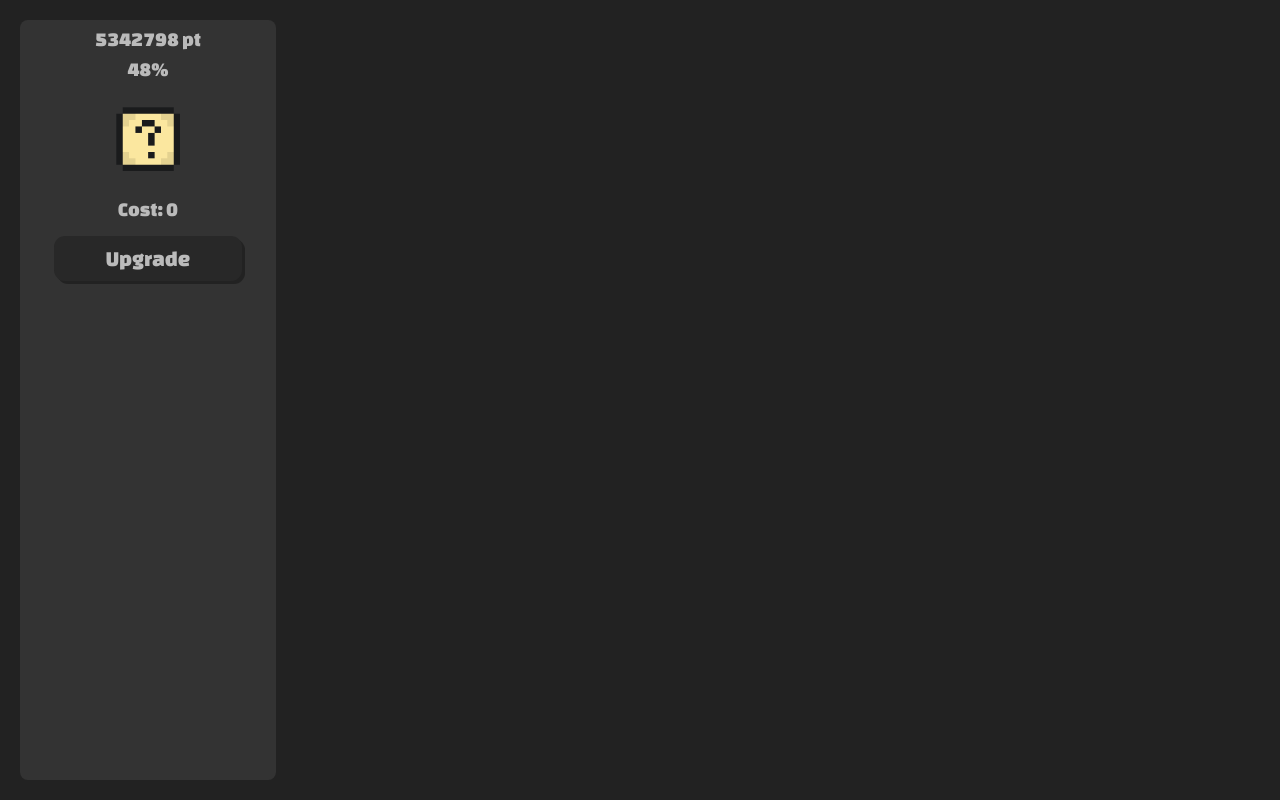
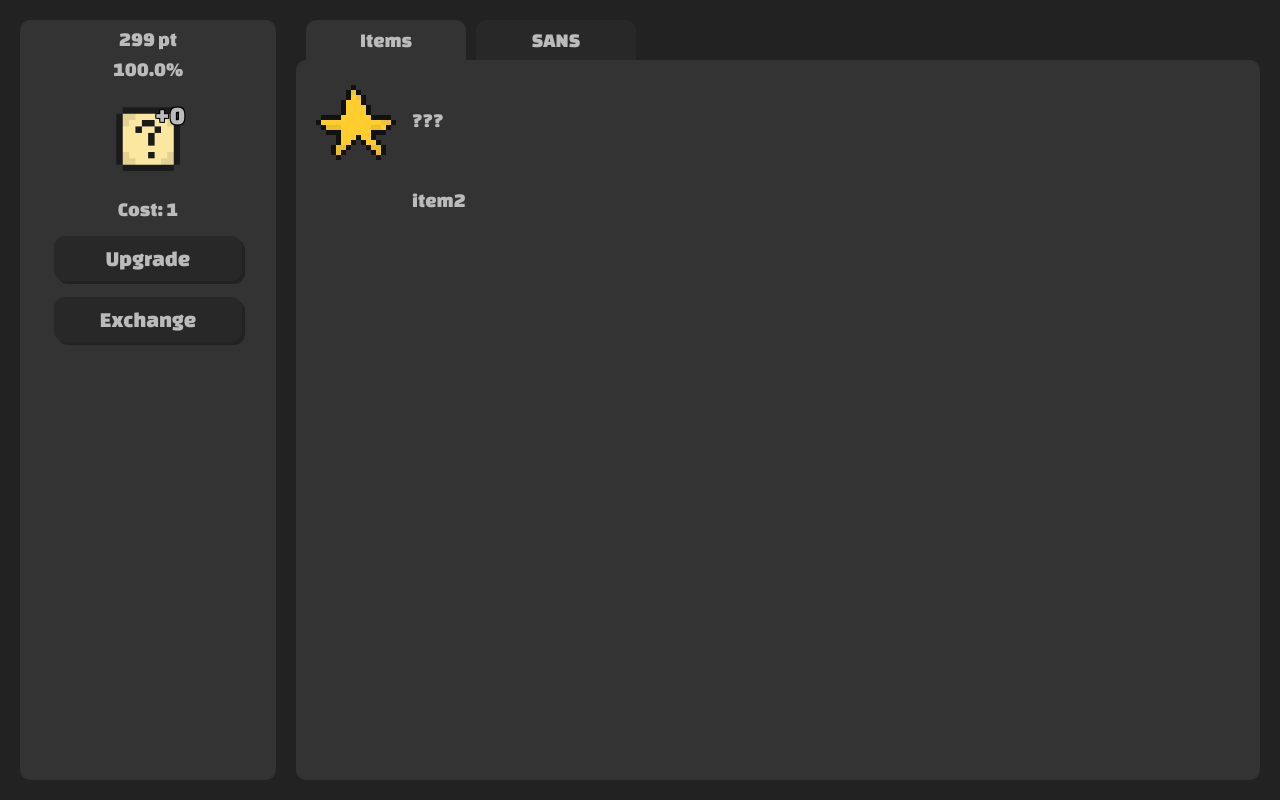
Before and after one commit to bu-gye-jeong/Mysterious-Box, a plain HTML site: page index.html in a window 1280 px wide. Drawn offline with Linux system fonts and the light colour scheme.

Commit message:
fix bugs and add tab system

```diff
--- a/index.css
+++ b/index.css
@@ -5,13 +5,78 @@
   font-size: 20px;
   user-select: none;
   margin: 0;
+  color: var(--colText);
+
+  --colBackground: #222;
+  --colTab: #333;
+  --colText: #bbb;
+  --colText2: #777;
+  --colShadow: #222;
+  --colButton: #282828;
+  --colButtonHover: #555;
+  --colButtonClick: #666;
+  --colPlus: #43e02b;
+  --colMinus: #de2336;
 }
 
 #container {
   height: 100vh;
   width: 100vw;
   display: flex;
-  background-color: #222;
+  background-color: var(--colBackground);
+}
+
+.button {
+  background-color: var(--colButton);
+  text-align: center;
+  padding: 0.5em;
+  border-radius: 0.5em;
+  box-shadow: 3px 3px var(--colShadow);
+  transition: background-color 0.2s cubic-bezier(0, 0.5, 0.5, 1),
+    transform 0.05s cubic-bezier(1, 0, 0, 1),
+    box-shadow 0.05s cubic-bezier(1, 0, 0, 1);
+}
+
+.button:hover {
+  cursor: pointer;
+  background-color: var(--colButtonHover);
+  transition: background-color 0.2s cubic-bezier(0, 0.5, 0.5, 1);
+}
+
+.button:active {
+  transform: translate(3px, 3px);
+  background-color: var(--colButtonClick);
+  box-shadow: 0px 0px --colShadow;
+  transition: transform 0.1s cubic-bezier(1, 0, 0, 1),
+    box-shadow 0.1s cubic-bezier(1, 0, 0, 1);
+}
+
+.boxUpgradeIndicator {
+  position: absolute;
+  text-align: right;
+  right: 1vw;
+  font-size: 2vw;
+  animation-duration: 1s;
+  animation-name: falling;
+}
+
+.boxUpgradeIndicator.plus {
+  color: var(--colPlus);
+}
+.boxUpgradeIndicator.minus {
+  color: var(--colMinus);
+}
+
+@keyframes falling {
+  from {
+    top: 1vw;
+    opacity: 70%;
+  }
+
+  to {
+    top: 5vw;
+    opacity: 0%;
+  }
 }
 
 #sideBar {
@@ -19,17 +84,25 @@
   display: flex;
   flex-direction: column;
   align-items: center;
-  background-color: #333;
+  background-color: var(--colTab);
   margin: 1em;
-  border-radius: 0.4em;
+  border-radius: 0.5em;
 }
 
 #sideBar > * {
   margin-top: 1vh;
-  color: #bbb;
+}
+
+#boxUpgrade {
+  margin-left: 4.5vw;
+  margin-top: 1vw;
+  font-size: 2vw;
+  text-shadow: -1px -1px 0 #000, 1px -1px 0 #000, -1px 1px 0 #000,
+    1px 1px 0 #000;
 }
 
 #box {
+  position: relative;
   background-image: url(/Resources/box.png);
   background-size: contain;
   background-position: center center;
@@ -43,28 +116,66 @@
   font-size: 1.1em;
 }
 
-.button {
-  background-color: #282828;
-  color: #bbb;
-  text-align: center;
-  padding: 0.5em;
-  border-radius: 0.5em;
-  box-shadow: 3px 3px #222;
-  transition: background-color 0.2s cubic-bezier(0, 0.5, 0.5, 1),
-    transform 0.05s cubic-bezier(1, 0, 0, 1),
-    box-shadow 0.05s cubic-bezier(1, 0, 0, 1);
+#boxExchangeButton {
+  margin-top: 2vh;
+  width: 13vw;
+  font-size: 1.1em;
 }
 
-.button:hover {
-  cursor: pointer;
-  background-color: #555;
-  transition: background-color 0.2s cubic-bezier(0, 0.5, 0.5, 1);
+/* general tabs */
+#tabContainer {
+  display: flex;
+  flex-grow: 1;
+  flex-direction: column;
+  margin-right: 1em;
+  margin-bottom: 1em;
 }
 
-.button:active {
-  transform: translate(3px, 3px);
-  background-color: #666;
-  box-shadow: 0px 0px #222;
-  transition: transform 0.1s cubic-bezier(1, 0, 0, 1),
-    box-shadow 0.1s cubic-bezier(1, 0, 0, 1);
+#tabNavs {
+  display: flex;
+  height: 2em;
+  margin-top: 1em;
 }
+
+.tabNav {
+  background-color: var(--colTab);
+  min-width: 7em;
+  display: flex;
+  align-items: center;
+  justify-content: center;
+  border-top-left-radius: 0.5em;
+  border-top-right-radius: 0.5em;
+  padding: 0 0.5em 0 0.5em;
+  margin-left: 0.5em;
+}
+
+.tabNav:not(.selected) {
+  background-color: var(--colButton);
+  cursor: pointer;
+}
+
+#tabs {
+  background-color: var(--colTab);
+  padding: 1em;
+  border-radius: 0.5em;
+  flex-grow: 1;
+}
+
+.tab:not(.selected) {
+  display: none;
+}
+
+#moduleTab > div {
+  background-size: contain;
+  background-position: center center;
+  background-repeat: no-repeat;
+  background-position: left;
+  width: 10vh;
+  height: 10vh;
+  line-height: 10vh;
+  padding-left: 12vh;
+}
+
+#moduleTab :nth-child(1) {
+  background-image: url(/Resources/in1.png);
+}
--- a/index.html
+++ b/index.html
@@ -6,6 +6,7 @@
     <link rel="stylesheet" href="./index.css" />
     <script src="./scripts/index.js" type="module" defer></script>
     <script src="./scripts/events.js" type="module" defer></script>
+    <script src="./scripts/utils.js" defer></script>
     <title>Mysterious Box</title>
   </head>
   <body>
@@ -13,9 +14,25 @@
       <div id="sideBar">
         <div id="point">5342798 pt</div>
         <div id="boxUpgradeChance">48%</div>
-        <div id="box"></div>
+        <div id="box">
+          <div id="boxUpgrade">+0</div>
+        </div>
         <div id="boxUpgradeCost">Cost: 0</div>
         <div id="boxUpgradeButton" class="button">Upgrade</div>
+        <div id="boxExchangeButton" class="button">Exchange</div>
+      </div>
+      <div id="tabContainer">
+        <nav id="tabNavs">
+          <div class="tabNav selected" onclick="goTab(0)"><div>Items</div></div>
+          <div class="tabNav" onclick="goTab(1)"><div>SANS</div></div>
+        </nav>
+        <div id="tabs">
+          <div class="tab selected" id="moduleTab">
+            <div>???</div>
+            <div>item2</div>
+          </div>
+          <div class="tab">헋 여긴 테스트하려고 만든 공간</div>
+        </div>
       </div>
     </div>
   </body>
--- a/scripts/events.js
+++ b/scripts/events.js
@@ -1,9 +1,24 @@
-import { upgradeCosts } from "./data.js";
+import { upgradeChance, upgradeCosts } from "./data.js";
 
 document.getElementById("boxUpgradeButton").onclick = () => {
   const point = game.point;
   const cost = upgradeCosts.boxUpgrade(game.reinforcement);
   if (cost <= point) {
     game.point -= cost;
+    const indicator = document.createElement("div");
+    indicator.classList.add("boxUpgradeIndicator");
+    if (upgradeChance(game.reinforcement) > Math.random()) {
+      game.reinforcement += 1;
+      indicator.classList.add("plus");
+      indicator.innerText = "+1";
+    } else {
+      game.reinforcement -= 1;
+      indicator.classList.add("minus");
+      indicator.innerText = "-1";
+    }
+    document.getElementById("box").appendChild(indicator);
+    setTimeout(() => {
+      indicator.remove();
+    }, 1000);
   }
 };
--- a/scripts/index.js
+++ b/scripts/index.js
@@ -16,3 +16,7 @@ Object.keys(game).forEach((key) => {
     get: () => game[key],
   });
 });
+
+Object.keys(game).forEach((key) => {
+  game[key.substring(1)] = game[key];
+});
--- a/scripts/setters.js
+++ b/scripts/setters.js
@@ -5,9 +5,10 @@ export const setters = {
     document.getElementById("point").innerHTML = v + " pt";
   },
   reinforcement: (v) => {
+    document.getElementById("boxUpgrade").innerHTML = "+" + v;
     document.getElementById("boxUpgradeChance").innerHTML =
       (upgradeChance(v) * 100).toFixed(1) + "%";
     document.getElementById("boxUpgradeCost").innerHTML =
-      "Cost: " + upgradeCosts(v);
+      "Cost: " + upgradeCosts.boxUpgrade(v);
   },
 };
--- a/scripts/tick.js
+++ b/scripts/tick.js
@@ -1 +1,5 @@
-export const tick = () => {};
+export const tick = () => {
+  const pointIncrement = 1;
+
+  game.point += pointIncrement;
+};
--- /dev/null
+++ b/scripts/utils.js
@@ -0,0 +1,13 @@
+function goTab(i) {
+  const tabNavList = document.getElementsByClassName("tabNav");
+  if (tabNavList[i].classList.contains("selected")) return;
+
+  [...tabNavList].forEach((ele, idx) =>
+    i === idx ? ele.classList.add("selected") : ele.classList.remove("selected")
+  );
+
+  const tabList = document.getElementsByClassName("tab");
+  [...tabList].forEach((ele, idx) =>
+    i === idx ? ele.classList.add("selected") : ele.classList.remove("selected")
+  );
+}
```
